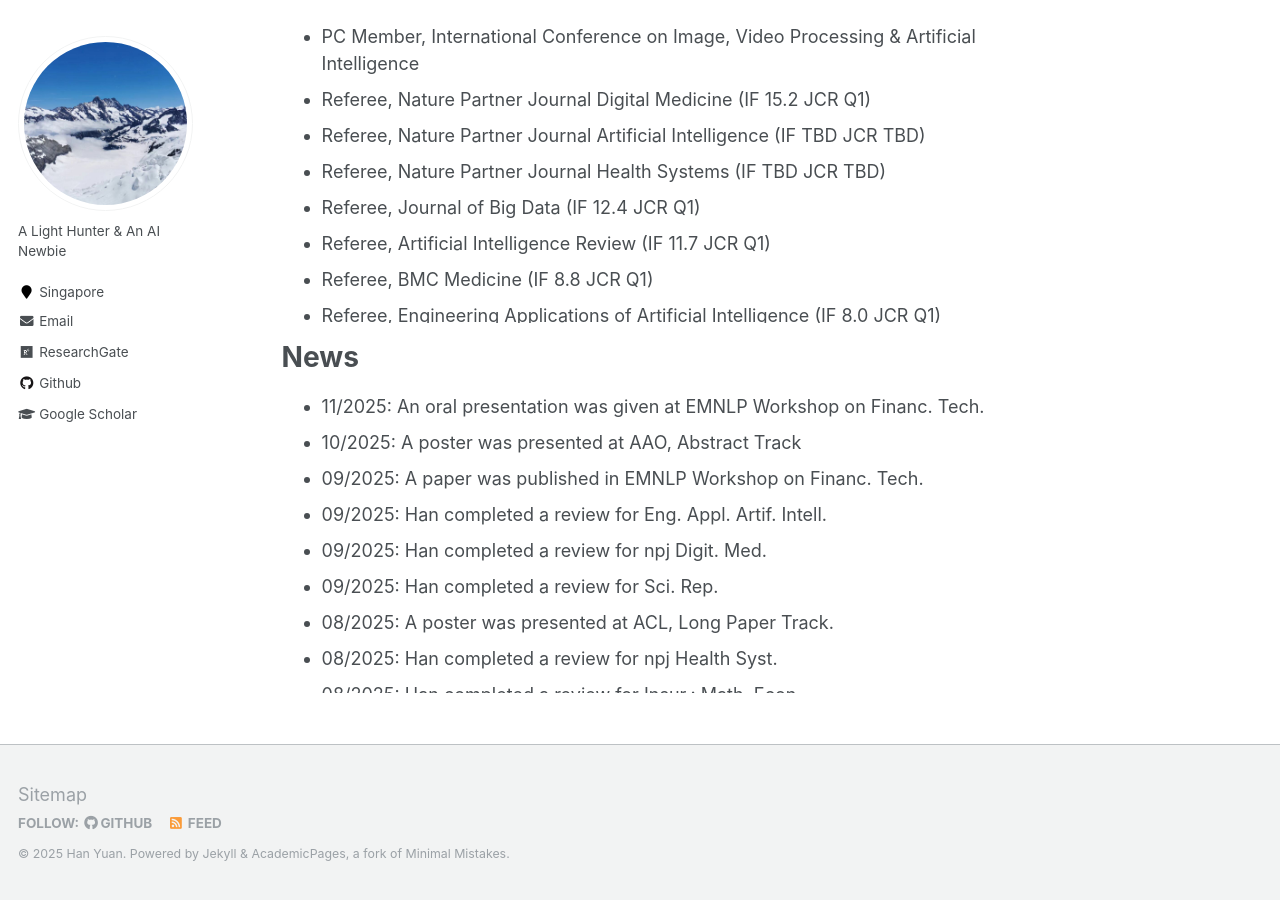
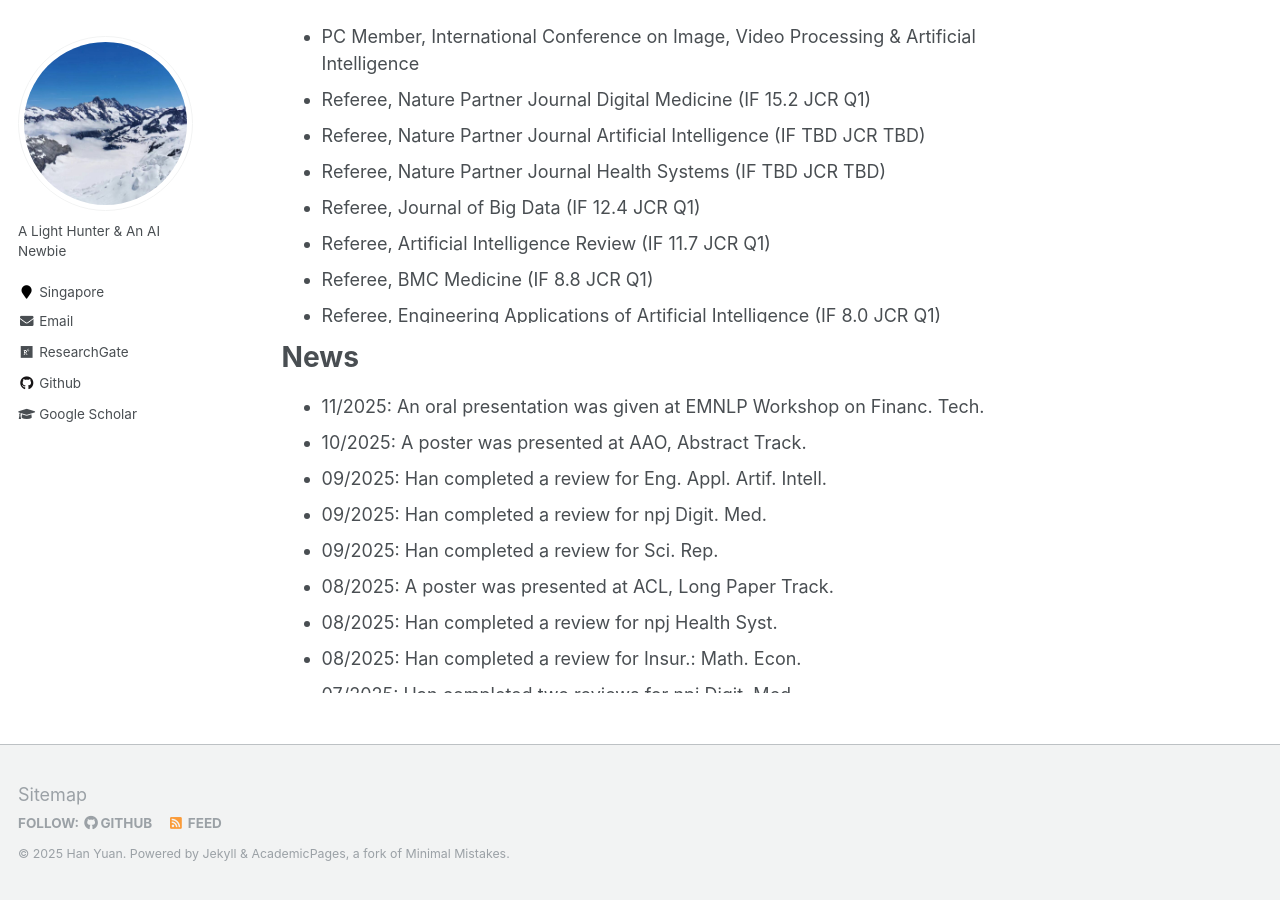
Before and after one commit to Han-Yuan-Med/Han-Yuan-Med.github.io, a Jekyll site: the page built from _pages/about.md, in a window 1280 px wide and 900 px high, scrolled down 968 px. Built offline with Jekyll 4.4.1, drawn with Linux system fonts in a browser that asks for light colours.

Commit message:
Update about.md

```diff
--- a/_pages/about.md
+++ b/_pages/about.md
@@ -57,8 +57,7 @@ Thank you for visiting my academic website. I invite you to explore the [publica
 # News
 <ul style="width: auto; height: 300px; overflow: auto">
   <li>11/2025: An oral presentation was given at EMNLP Workshop on Financ. Tech.</li>
-  <li>10/2025: A poster was presented at AAO, Abstract Track</li>
-  <li>09/2025: A paper was published in EMNLP Workshop on Financ. Tech.</li>
+  <li>10/2025: A poster was presented at AAO, Abstract Track.</li>
   <li>09/2025: Han completed a review for Eng. Appl. Artif. Intell.</li>
   <li>09/2025: Han completed a review for npj Digit. Med.</li>
   <li>09/2025: Han completed a review for Sci. Rep.</li>
```
